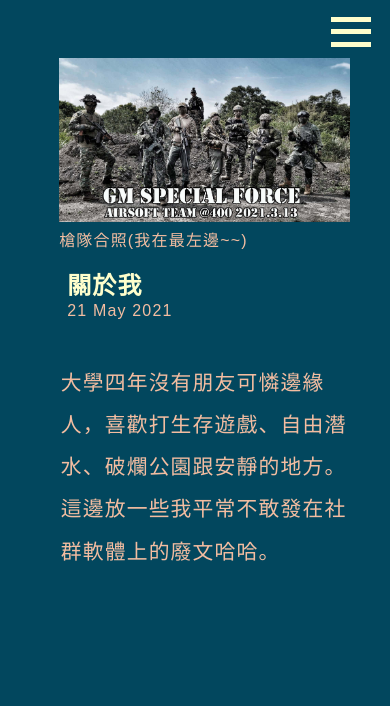
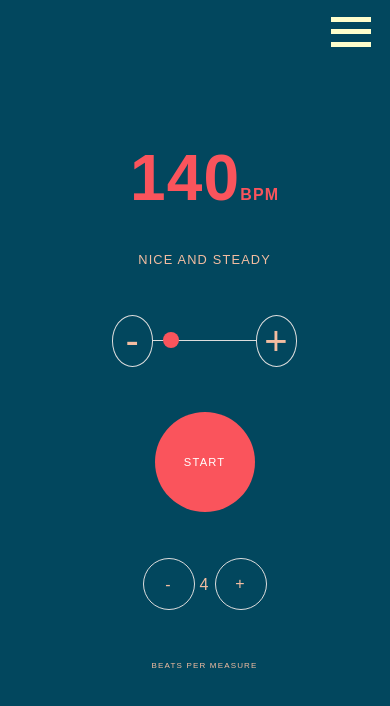
Before and after one commit to Jimmy1186/2021Resume, a React (Create React App) app: page /Metronome in a window 390 px wide. Shown: the top 706 px of the page. Built offline with nearby package versions, Linux system fonts and the light colour scheme.

Commit message:
metronome

```diff
--- a/package.json
+++ b/package.json
@@ -8,15 +8,13 @@
     "@testing-library/react": "^11.1.0",
     "@testing-library/user-event": "^12.1.10",
     "aos": "^2.3.4",
-    "chart.js": "^3.3.2",
+    "axios": "^0.21.1",
     "gh-pages": "^3.2.0",
     "react": "^17.0.2",
-    "react-chartjs-2": "^3.0.3",
     "react-dom": "^17.0.2",
     "react-router": "^5.2.0",
     "react-router-dom": "^5.2.0",
     "react-scripts": "^1.1.5",
-    "react-vis": "^1.11.7",
     "styled-components": "^5.3.0",
     "web-vitals": "^1.0.1"
   },
--- a/src/content/AllContent.js
+++ b/src/content/AllContent.js
@@ -24,7 +24,7 @@ function AllContent() {
             <Link to="/Birthday22">22的生日，學生時代的結束</Link>
             </li>
             <li>
-            <Link to="/Stock">股票分析面板</Link>
+            <Link to="/Metronome">節拍器</Link>
             </li>
           </ul>
         </nav>
--- /dev/null
+++ b/src/content/Metronome.js
@@ -0,0 +1,32 @@
+import React from "react";
+import './../style/metronome.css'
+
+function Metronome() {
+  return (
+    <section className="content-wapper">
+     <div className="container-metro">
+        <div className="metronome">
+            <div className="bpm-display">
+                <span className="tempo">140</span>
+                <span className="bpm">BPM</span>
+            </div>
+            <div className="tempo-text">Nice and steady</div>
+            <div className="tempo-settings">
+                <div className="adjust-tempo-btn decrease-tempo">-</div>
+                <input type="range" min="20" max="280" step="1" className="metro-slider"></input>
+                <div className="adjust-tempo-btn increase-tempo">+</div>
+            </div>
+            <div className="start-stop">START</div>
+            <div className="measures">
+                <div className="subtract-beats stepper">-</div>
+                <div className="measure-count">4</div>
+                <div className="add-beats stepper">+</div>
+            </div>
+            <span className="beats-per-measure-text">Beats per measure</span>
+        </div>
+    </div>
+    </section>
+  );
+}
+
+export default Metronome;
--- a/src/content/Stock.js
+++ /dev/null
@@ -1,48 +0,0 @@
-import React from "react";
-import { Line } from "react-chartjs-2";
-
-const data = {
-  labels: ["1", "2", "3", "4", "5", "6"],
-  datasets: [
-    {
-      label: "# of Votes",
-      data: [12, 19, 3, 5, 2, 3],
-      fill: false,
-      backgroundColor: "rgb(255, 99, 132)",
-      borderColor: "rgba(255, 99, 132, 0.2)",
-    },
-  ],
-};
-
-const options = {
-  scales: {
-    yAxes: [
-      {
-        ticks: {
-          beginAtZero: true,
-        },
-      },
-    ],
-  },
-};
-
-function Stock() {
-  return (
-    <div>
-      <div className="header">
-        <h1 className="title">Line Chart</h1>
-        <div className="links">
-          <a
-            className="btn btn-gh"
-            href="https://github.com/reactchartjs/react-chartjs-2/blob/master/example/src/charts/Line.js"
-          >
-            Github Source
-          </a>
-        </div>
-      </div>
-      <Line data={data} options={options} />
-    </div>
-  );
-}
-
-export default Stock;
--- a/src/main/Main.js
+++ b/src/main/Main.js
@@ -10,7 +10,7 @@ import AllContent from "../content/AllContent";
 import NoFriend from "../content/NoFriend";
 import Covid19AtHome from "../content/Covid19AtHome";
 import Birthday22 from "../content/Birthday22";
-import Stock from "../content/Stock";
+import Metronome from "../content/Metronome";
 
 function Main() {
   return (
@@ -32,8 +32,8 @@ function Main() {
               <Route path="/Birthday22">
                   <Birthday22 />
               </Route>
-              <Route path="/Stock">
-                  <Stock />
+              <Route path="/Metronome">
+                  <Metronome />
               </Route>
               <Route path="/">
                   <HomePage />
--- /dev/null
+++ b/src/style/metronome.css
@@ -0,0 +1,169 @@
+.container-metro {
+  display: flex;
+  justify-content: center;
+  align-items: center;
+  height: 100vh;
+}
+.metronome {
+  display: flex;
+  flex-direction: column;
+  width: 50%;
+  height: 60%;
+  justify-content: space-between;
+}
+.bpm-display {
+  width: 100%;
+  text-align: center;
+  color: #fa545c;
+  font-weight: bold;
+}
+.bpm-display .tempo {
+  font-size: 4em;
+}
+.tempo-text {
+  font-size: 0.8em;
+  text-transform: uppercase;
+  text-align: center;
+}
+
+.tempo-settings {
+  display: flex;
+  justify-content: space-between;
+}
+
+.tempo-settings .adjust-tempo-btn {
+  width: 30px;
+  height: 30px;
+  font-size: 40px;
+  border-radius: 50%;
+  border: 1px solid #ddd;
+  display: flex;
+  justify-content: center;
+  cursor: pointer;
+}
+.tempo-settings .adjust-tempo-btn:hover {
+  background: #fa545c;
+  color: #fff;
+}
+.tempo-settings .decrease-tempo {
+  line-height: 25px;
+}
+.tempo-settings .increase-tempo {
+  line-height: 32px;
+}
+
+input[type="range"] {
+  -webkit-appearance: none;
+  background-color: transparent;
+  width: 70%;
+}
+input[type="range"]::-webkit-slider-thumb {
+  -webkit-appearance: none;
+}
+input[type="range"]:focus {
+  outline: none;
+}
+
+input[type="range"]::-webkit-slider-thumb {
+  -webkit-appearance: none;
+  width: 16px;
+  height: 16px;
+  border-radius: 50%;
+  background: #fa545c;
+  cursor: pointer;
+  margin-top: -8px;
+}
+input[type="range"]::-moz-range-thumb {
+  -webkit-appearance: none;
+  width: 16px;
+  height: 16px;
+  border-radius: 50%;
+  background: #fa545c;
+  cursor: pointer;
+  border: none;
+}
+
+input[type="range"]::-webkit-slider-runnable-track {
+  width: 100%;
+  height: 1px;
+  background: #ddd;
+}
+
+input[type="range"]::-moz-range-track {
+  width: 100%;
+  height: 1px;
+  background: #ddd;
+}
+
+.start-stop {
+  width: 100px;
+  height: 100px;
+  font-size: 0.7em;
+  text-align: center;
+  background: #fa545c;
+  border-radius: 50%;
+  color: #fff;
+  line-height: 50px;
+  margin: 0 auto;
+  cursor: pointer;
+  display: flex;
+  justify-content: center;
+  align-items: center;
+}
+
+.start-stop:hover {
+  background: #ff656c;
+}
+.measures {
+  display: flex;
+  justify-content: center;
+  align-items: center;
+}
+.measures .stepper {
+  width: 30px;
+  height: 30px;
+  border-radius: 50%;
+  border: 1px solid #ddd;
+  margin: 0 5px;
+  cursor: pointer;
+  display: flex;
+  justify-content: center;
+  align-items: center;
+}
+.measures .stepper:hover {
+  background: #ff656c;
+  color: #fff;
+}
+.measures .add-beats {
+  line-height: 20px;
+}
+
+.beats-per-measure-text {
+  text-align: center;
+  font-size: 0.5em;
+  text-transform: uppercase;
+}
+
+@media screen and (max-width: 768px) {
+  #root {
+    display: flex;
+    justify-content: center;
+  }
+  main {
+    width: 100%;
+  }
+  .content-wrapper {
+    padding: 0;
+  }
+  .measures .stepper {
+    width: 50px;
+    height: 50px;
+  }
+  .tempo-settings .adjust-tempo-btn {
+    width: 50px;
+    height: 50px;
+    display: flex;
+    align-items: center;
+    justify-content: center;
+  }
+}
```
Also changed, not shown: src/style/layout.css (line endings or trailing spaces), 1 other file (tests, documents, lock files or other folders).
